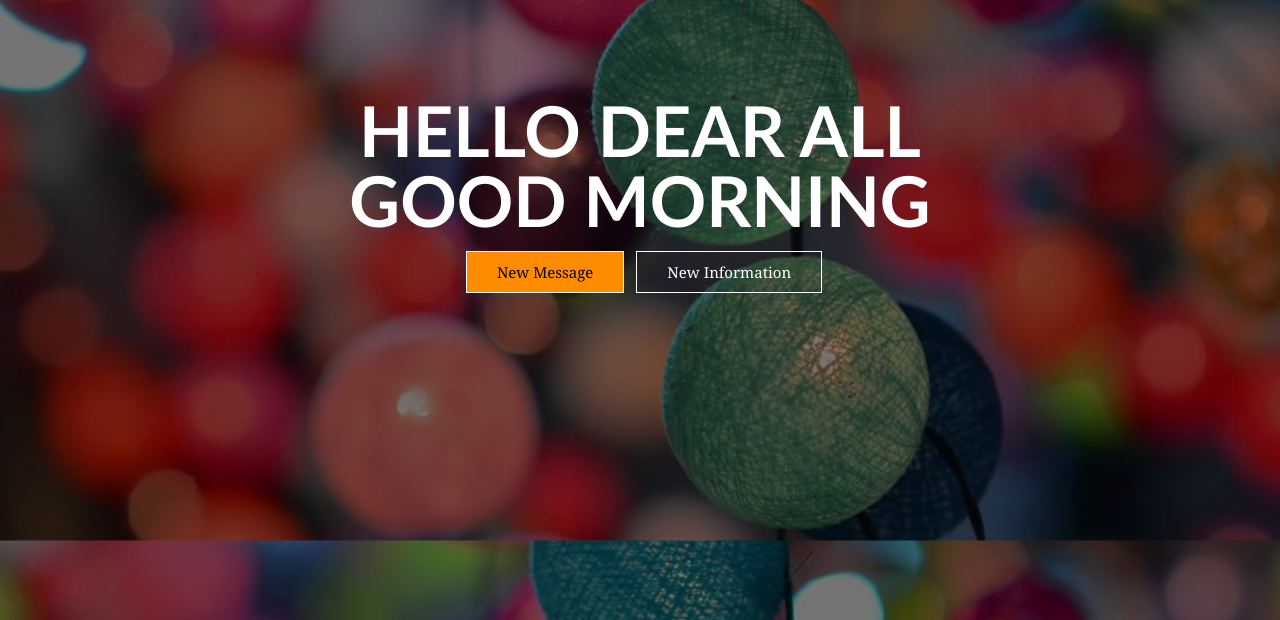
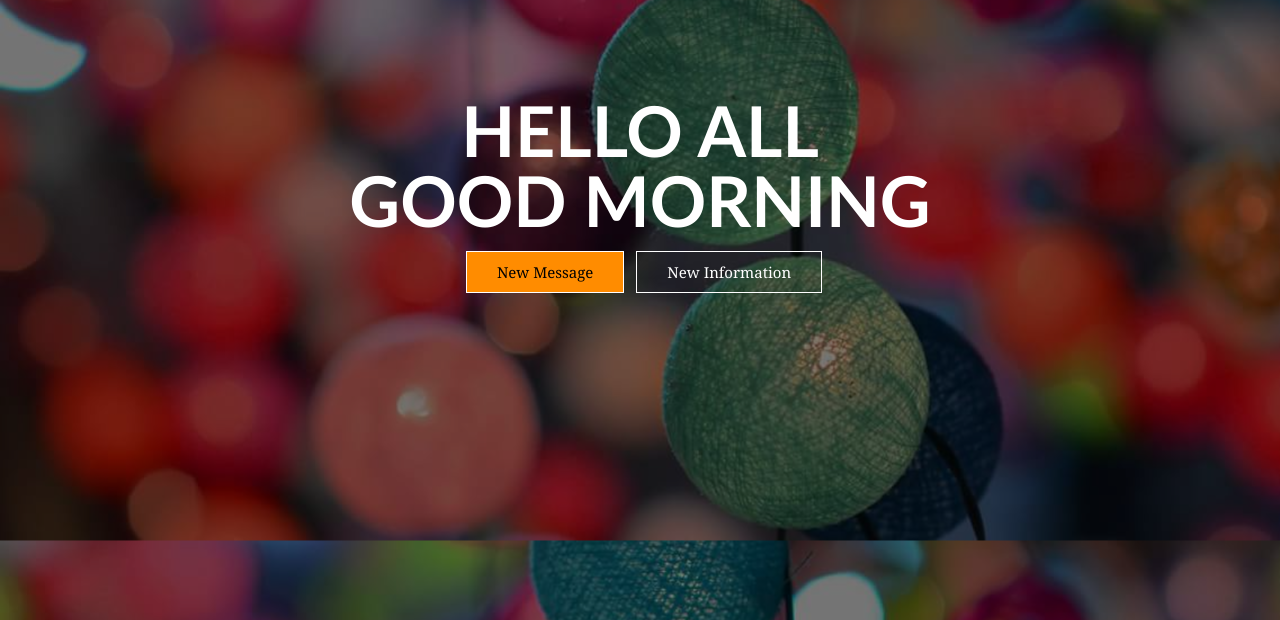
Before and after one commit to SudabaSolaimankhil/git-branch, a plain HTML site: page index.htm in a window 1280 px wide. Shown: the part 180-800 px from the top of the page. Drawn offline with Linux system fonts and the light colour scheme.

Commit message:
h1 updated

```diff
--- a/index.htm
+++ b/index.htm
@@ -18,7 +18,7 @@
             </nav>
         </header>
         <main>
-            <h1>hello dear All <br> good morning</h1>
+            <h1>hello All <br> good morning</h1>
             <div class="buttons">
                  <a href="#" class="btn-1">new message</a>
                  <a href="#" class="btn-2">new information</a>
```
